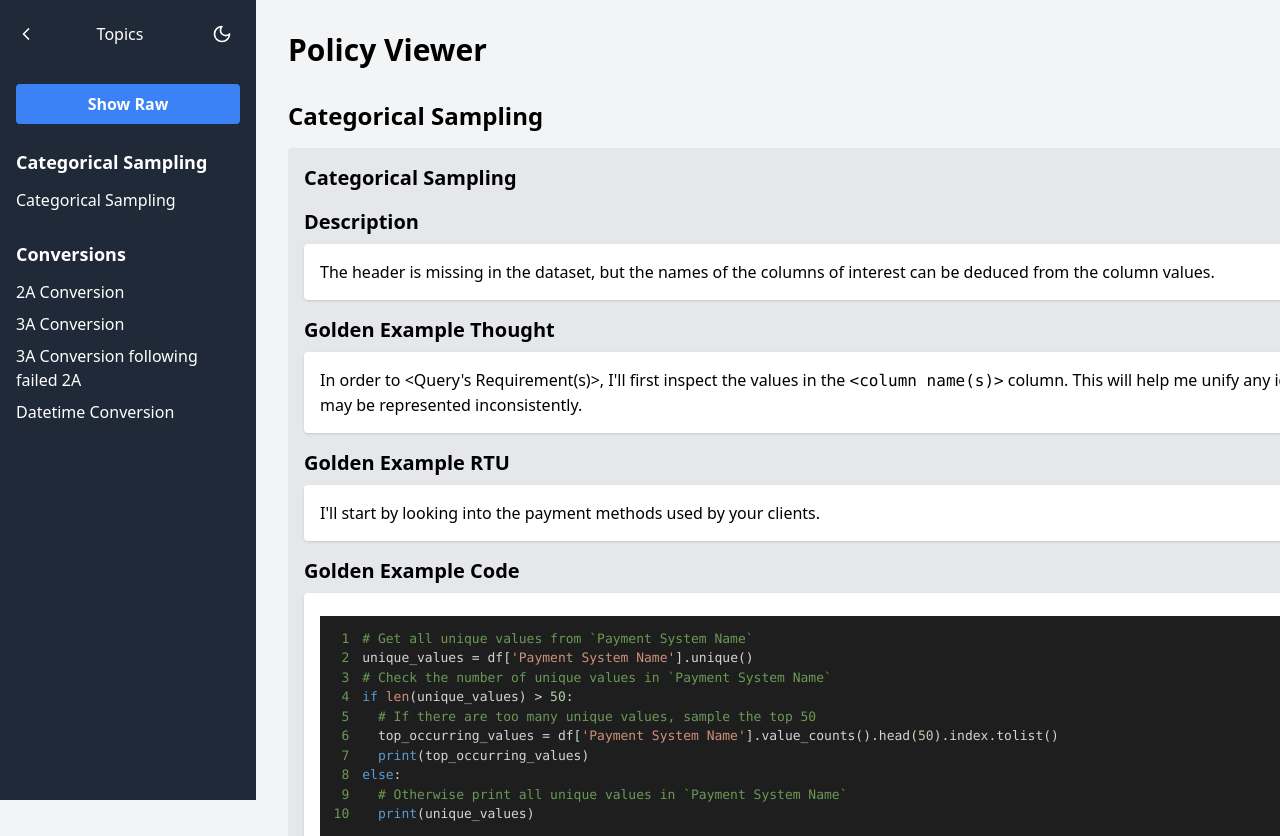
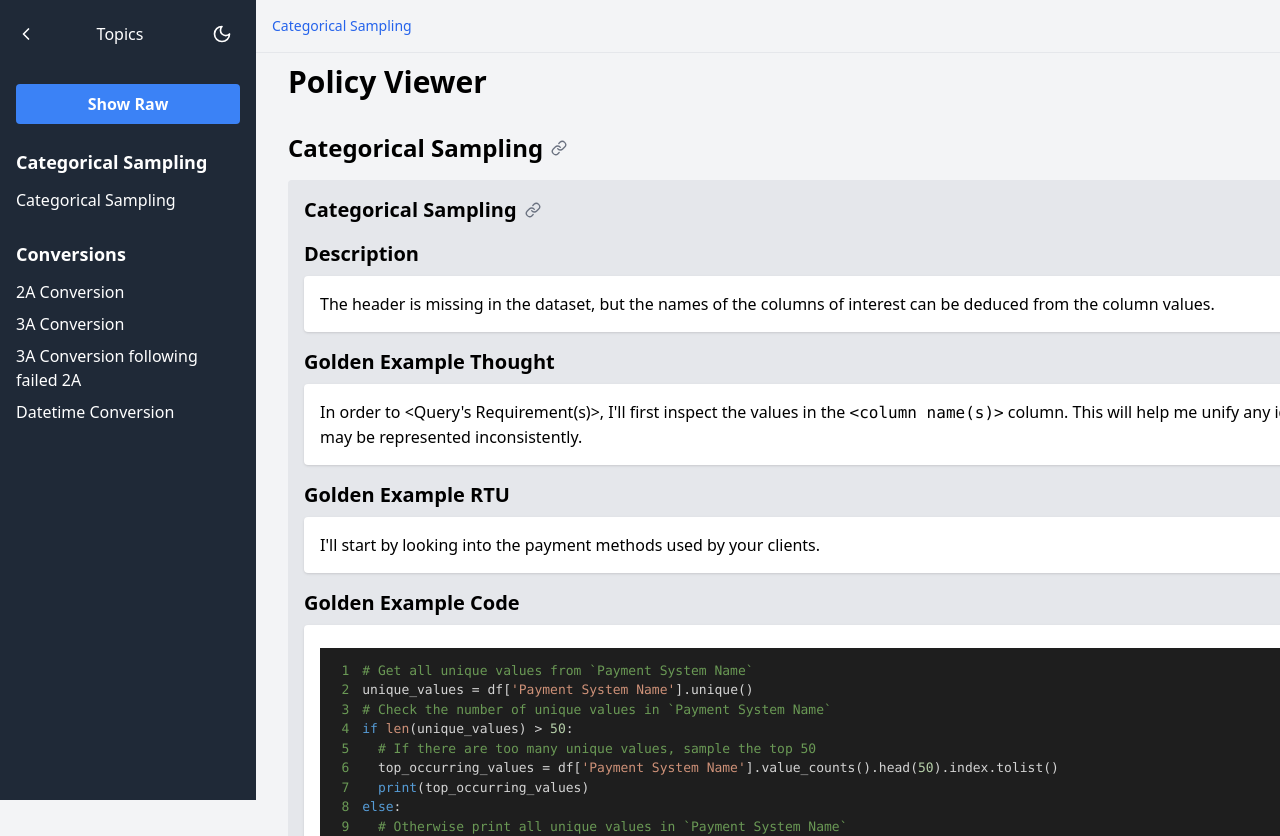
Before and after one commit to devbm7/policy-viewer, a Next.js app: page / in a window 1280 px wide. Shown: the top 836 px of the page. Built offline with nearby package versions, Linux system fonts and the light colour scheme.

Commit message:
v0.3.9 - Adding breadcrumbs header and precise section links

```diff
--- a/pages/index.tsx
+++ b/pages/index.tsx
@@ -5,7 +5,7 @@ import Head from "next/head"
 import ReactMarkdown from "react-markdown"
 import { Prism as SyntaxHighlighter } from "react-syntax-highlighter"
 import { vscDarkPlus } from "react-syntax-highlighter/dist/cjs/styles/prism"
-import { Copy, Check, ChevronRight, ChevronLeft, Sun, Moon } from "lucide-react"
+import { Copy, Check, ChevronRight, ChevronLeft, Sun, Moon, Link } from "lucide-react"
 
 type Section = {
   title: string
@@ -144,6 +144,11 @@ export default function Home() {
   const [sidebarOpen, setSidebarOpen] = useState(true)
   const [activeSection, setActiveSection] = useState<string | null>(null)
   const [darkMode, setDarkMode] = useState(false)
+  const [currentBreadcrumbs, setCurrentBreadcrumbs] = useState<{topic: string, subtopic: string, section: string | null}>({
+    topic: '',
+    subtopic: '',
+    section: null
+  })
 
   // Initialize dark mode from localStorage or system preference
   useEffect(() => {
@@ -168,6 +173,86 @@ export default function Home() {
     }
   }, [darkMode])
 
+  // Update breadcrumbs based on scroll position
+  useEffect(() => {
+    const handleScroll = () => {
+      const sections = document.querySelectorAll('[id^="section-"]')
+      const subtopicHeaders = document.querySelectorAll('[id^="subtopic-"]')
+      const topicHeaders = document.querySelectorAll('[id^="topic-"]')
+
+      // Find the section currently in view
+      for (const section of sections) {
+        const rect = section.getBoundingClientRect()
+        if (rect.top <= 150 && rect.bottom >= 150) {
+          const id = section.id
+          const parts = id.split('-')
+
+          if (parts.length >= 4) {
+            const topicIndex = parseInt(parts[1])
+            const subtopicIndex = parseInt(parts[2])
+            const sectionName = parts.slice(3).join('-').replace(/-/g, ' ')
+
+            setCurrentBreadcrumbs({
+              topic: exampleTopics[topicIndex].name,
+              subtopic: exampleTopics[topicIndex].subtopics[subtopicIndex].name,
+              section: sectionName
+            })
+            return
+          }
+        }
+      }
+
+      // If no section is in view, check for subtopic headers
+      for (const header of subtopicHeaders) {
+        const rect = header.getBoundingClientRect()
+        if (rect.top <= 150 && rect.bottom >= 150) {
+          const id = header.id
+          const parts = id.split('-')
+
+          if (parts.length >= 3) {
+            const topicIndex = parseInt(parts[1])
+            const subtopicIndex = parseInt(parts[2])
+
+            setCurrentBreadcrumbs({
+              topic: exampleTopics[topicIndex].name,
+              subtopic: exampleTopics[topicIndex].subtopics[subtopicIndex].name,
+              section: null
+            })
+            return
+          }
+        }
+      }
+
+      // If no subtopic is in view, check for topic headers
+      for (const header of topicHeaders) {
+        const rect = header.getBoundingClientRect()
+        if (rect.top <= 150 && rect.bottom >= 150) {
+          const id = header.id
+          const parts = id.split('-')
+
+          if (parts.length >= 2) {
+            const topicIndex = parseInt(parts[1])
+
+            setCurrentBreadcrumbs({
+              topic: exampleTopics[topicIndex].name,
+              subtopic: '',
+              section: null
+            })
+            return
+          }
+        }
+      }
+    }
+
+    window.addEventListener('scroll', handleScroll)
+    // Initial check
+    handleScroll()
+
+    return () => {
+      window.removeEventListener('scroll', handleScroll)
+    }
+  }, [])
+
   const toggleDarkMode = () => {
     setDarkMode(!darkMode)
   }
@@ -176,6 +261,13 @@ export default function Home() {
     navigator.clipboard.writeText(text)
     setActiveSection(sectionId)
     setTimeout(() => setActiveSection(null), 2000)
+  }, [])
+
+  const copyLinkToClipboard = useCallback((id: string) => {
+    const url = `${window.location.origin}${window.location.pathname}#${id}`
+    navigator.clipboard.writeText(url)
+    // Show a notification or toast here if you want
+    alert("Link copied to clipboard!")
   }, [])
 
   // This function ensures correct display of multi-line content with nested code blocks
@@ -198,16 +290,30 @@ export default function Home() {
   }
 
   const renderSection = (title: string, content: string, topicIndex: number, subtopicIndex: number) => {
-    const sectionId = `${topicIndex}-${subtopicIndex}-${title.replace(/\s+/g, "-").toLowerCase()}`
+    const sectionSlug = title.replace(/\s+/g, "-").toLowerCase()
+    const sectionId = `section-${topicIndex}-${subtopicIndex}-${sectionSlug}`
     const isCode = title === "Golden Example Code"
 
     return (
       <div className="mb-4" id={sectionId}>
         <h3 className="text-xl font-semibold mb-2 flex items-center justify-between">
-          {title}
-          <button className="text-gray-500 hover:text-gray-700 dark:text-gray-300 dark:hover:text-gray-100" onClick={() => copyToClipboard(content, sectionId)}>
-            {activeSection === sectionId ? <Check size={20} /> : <Copy size={20} />}
-          </button>
+          <span>{title}</span>
+          <div className="flex items-center">
+            <button
+              className="text-gray-500 hover:text-gray-700 dark:text-gray-300 dark:hover:text-gray-100 mr-2"
+              onClick={() => copyLinkToClipboard(sectionId)}
+              aria-label="Copy link to section"
+            >
+              <Link size={20} />
+            </button>
+            <button
+              className="text-gray-500 hover:text-gray-700 dark:text-gray-300 dark:hover:text-gray-100"
+              onClick={() => copyToClipboard(content, sectionId)}
+              aria-label="Copy content"
+            >
+              {activeSection === sectionId ? <Check size={20} /> : <Copy size={20} />}
+            </button>
+          </div>
         </h3>
         <div className={`${darkMode ? 'bg-gray-800' : 'bg-white'} p-4 rounded shadow overflow-auto`}>
           {renderContent(content, isCode)}
@@ -226,12 +332,17 @@ export default function Home() {
             background-color: #111827;
             color: white;
           }
+
+          /* Add smooth scrolling */
+          html {
+            scroll-behavior: smooth;
+          }
         `}</style>
       </Head>
 
-      {/* Sidebar */}
+      {/* Fixed Sidebar */}
       <div
-        className={`${darkMode ? 'bg-gray-900 border-r border-gray-700' : 'bg-gray-800'} text-white ${sidebarOpen ? "w-64" : "w-16"} transition-all duration-300 ease-in-out fixed h-screen overflow-y-auto`}
+        className={`${darkMode ? 'bg-gray-900 border-r border-gray-700' : 'bg-gray-800'} text-white ${sidebarOpen ? "w-64" : "w-16"} transition-all duration-300 ease-in-out fixed h-screen overflow-y-auto z-20`}
       >
         <div className="p-4 flex justify-between items-center">
           <button
@@ -253,7 +364,7 @@ export default function Home() {
         </div>
         {sidebarOpen && (
           <>
-            <div className="p-4 overflow-y-auto">
+            <div className="p-4">
               <button
                 className="bg-blue-500 hover:bg-blue-700 text-white font-bold py-2 px-4 rounded w-full"
                 onClick={() => setShowRaw(!showRaw)}
@@ -264,11 +375,21 @@ export default function Home() {
             <nav className="pb-16">
               {exampleTopics.map((topic, topicIndex) => (
                 <div key={topicIndex} className="mb-4">
-                  <h2 className="text-lg font-semibold px-4 py-2">{topic.name}</h2>
+                  <h2 className="text-lg font-semibold px-4 py-2">
+                    <a
+                      href={`#topic-${topicIndex}`}
+                      className="hover:text-gray-300"
+                    >
+                      {topic.name}
+                    </a>
+                  </h2>
                   <ul>
                     {topic.subtopics.map((subtopic, subtopicIndex) => (
                       <li key={subtopicIndex} className="px-4 py-1">
-                        <a href={`#${topicIndex}-${subtopicIndex}-description`} className="hover:text-gray-300">
+                        <a
+                          href={`#subtopic-${topicIndex}-${subtopicIndex}`}
+                          className="hover:text-gray-300"
+                        >
                           {subtopic.name}
                         </a>
                       </li>
@@ -281,16 +402,69 @@ export default function Home() {
         )}
       </div>
 
-      {/* Main content */}
-      <main className={`flex-grow p-8 ${sidebarOpen ? "ml-64" : "ml-16"} transition-all duration-300 ease-in-out`}>
+      {/* Breadcrumbs - Fixed at the top of the main content */}
+      <div className={`fixed ${sidebarOpen ? "ml-64" : "ml-16"} z-10 top-0 left-0 right-0 p-4 ${darkMode ? 'bg-gray-900 border-b border-gray-700' : 'bg-gray-100 border-b border-gray-200'} transition-all duration-300 ease-in-out`}>
+        <div className="flex items-center text-sm">
+          {currentBreadcrumbs.topic && (
+            <>
+              <span className={`${darkMode ? 'text-blue-400' : 'text-blue-600'}`}>
+                {currentBreadcrumbs.topic}
+              </span>
+              {currentBreadcrumbs.subtopic && (
+                <>
+                  <span className="mx-2">/</span>
+                  <span className={`${darkMode ? 'text-blue-400' : 'text-blue-600'}`}>
+                    {currentBreadcrumbs.subtopic}
+                  </span>
+                </>
+              )}
+              {currentBreadcrumbs.section && (
+                <>
+                  <span className="mx-2">/</span>
+                  <span className={`${darkMode ? 'text-blue-400' : 'text-blue-600'}`}>
+                    {currentBreadcrumbs.section}
+                  </span>
+                </>
+              )}
+            </>
+          )}
+        </div>
+      </div>
+
+      {/* Main content with adjusted margin */}
+      <main className={`flex-grow p-8 pt-16 ${sidebarOpen ? "ml-64" : "ml-16"} transition-all duration-300 ease-in-out`}>
         <h1 className="text-3xl font-bold mb-8">Policy Viewer</h1>
 
         {exampleTopics.map((topic, topicIndex) => (
           <div key={topicIndex} className="mb-8">
-            <h2 className="text-2xl font-bold mb-4">{topic.name}</h2>
+            <h2
+              id={`topic-${topicIndex}`}
+              className="text-2xl font-bold mb-4 flex items-center"
+            >
+              <span>{topic.name}</span>
+              <button
+                className="ml-2 text-gray-500 hover:text-gray-700 dark:text-gray-300 dark:hover:text-gray-100"
+                onClick={() => copyLinkToClipboard(`topic-${topicIndex}`)}
+                aria-label="Copy link to topic"
+              >
+                <Link size={16} />
+              </button>
+            </h2>
             {topic.subtopics.map((subtopic, subtopicIndex) => (
               <div key={subtopicIndex} className={`mb-6 ${darkMode ? 'bg-gray-800' : 'bg-gray-200'} p-4 rounded`}>
-                <h3 className="text-xl font-semibold mb-4">{subtopic.name}</h3>
+                <h3
+                  id={`subtopic-${topicIndex}-${subtopicIndex}`}
+                  className="text-xl font-semibold mb-4 flex items-center"
+                >
+                  <span>{subtopic.name}</span>
+                  <button
+                    className="ml-2 text-gray-500 hover:text-gray-700 dark:text-gray-300 dark:hover:text-gray-100"
+                    onClick={() => copyLinkToClipboard(`subtopic-${topicIndex}-${subtopicIndex}`)}
+                    aria-label="Copy link to subtopic"
+                  >
+                    <Link size={16} />
+                  </button>
+                </h3>
                 {renderSection("Description", subtopic.description, topicIndex, subtopicIndex)}
                 {renderSection("Golden Example Thought", subtopic.goldenExampleThought, topicIndex, subtopicIndex)}
                 {renderSection("Golden Example RTU", subtopic.goldenExampleRTU, topicIndex, subtopicIndex)}
--- a/tsconfig.json
+++ b/tsconfig.json
@@ -1,6 +1,6 @@
 {
   "compilerOptions": {
-    "target": "es5",
+    "target": "es2015",
     "lib": [
       "dom",
       "dom.iterable",
```
